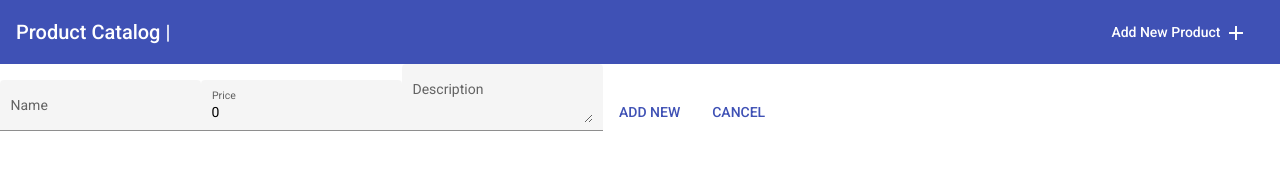
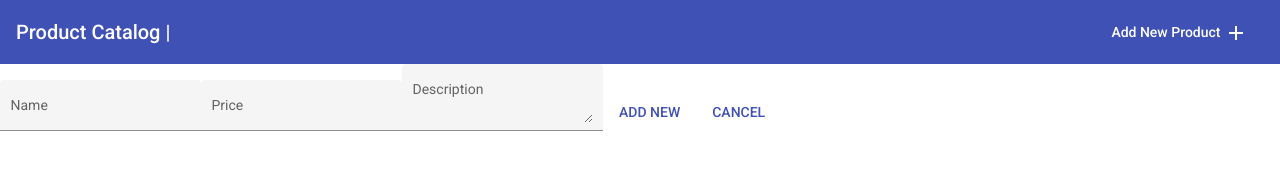
Before and after one commit to joshuamaxwell/joshua-maxwell, an Angular app: page /products/new in a window 1280 px wide. Shown: the top 195 px of the page. Built offline with nearby package versions, Linux system fonts and the light colour scheme.

Commit message:
Change product type to 'any' in add/edit form to facilitate dual use of the template.

```diff
--- a/src/app/add-edit-product/add-edit-product.component.html
+++ b/src/app/add-edit-product/add-edit-product.component.html
@@ -1,4 +1,4 @@
-<form #productForm="ngForm" (ngSubmit)="onSubmit(product)">
+<form *ngIf="product" #productForm="ngForm" (ngSubmit)="onSubmit(product)">
 
     <mat-form-field appearance="fill">
         <mat-label>Name</mat-label>
--- a/src/app/add-edit-product/add-edit-product.component.ts
+++ b/src/app/add-edit-product/add-edit-product.component.ts
@@ -10,7 +10,7 @@ import { Location } from '@angular/common';
   styleUrls: ['./add-edit-product.component.css']
 })
 export class AddEditProductComponent implements OnInit {
-  product!: Product;
+  product: any;
 
   constructor(
     private route: ActivatedRoute,
@@ -20,11 +20,7 @@ export class AddEditProductComponent implements OnInit {
 
   ngOnInit(): void {
     if(this.route.snapshot.routeConfig?.path == 'products/new'){
-      this.product = {
-        title:"",
-        description:"",
-        price:0
-      }
+      this.product = {};
     } else {
       this.getProduct();
     }
```
